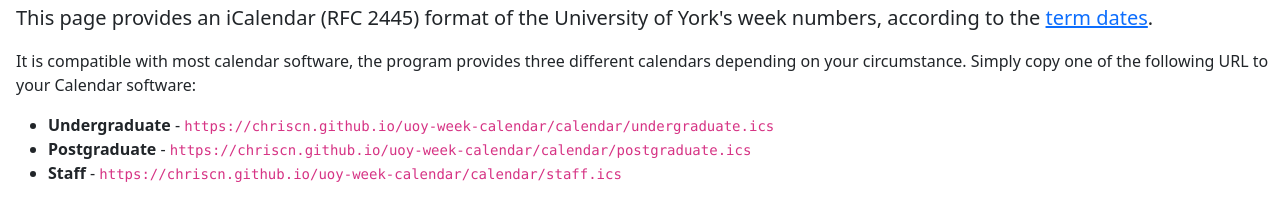
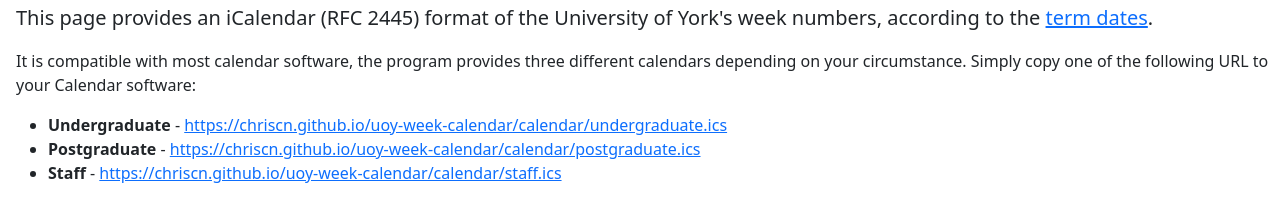
Before and after one commit to markspolakovs/uoy-week-calendar, a website: page src/public/index.html in a window 1280 px wide. Shown: the part 57-255 px from the top of the page. Drawn offline with nearby package versions, Linux system fonts and the light colour scheme.

Commit message:
feat: move from code to links (more easy to copy paste)

```diff
--- a/src/public/index.html
+++ b/src/public/index.html
@@ -20,9 +20,9 @@
             <p class="lead">This page provides an iCalendar (RFC 2445) format of the University of York's week numbers, according to the <a href="https://www.york.ac.uk/about/term-dates/" target="_blank">term dates</a>.</p>
             <p>It is compatible with most calendar software, the program provides three different calendars depending on your circumstance. Simply copy one of the following URL to your Calendar software:</p>
             <ul>
-                <li><b>Undergraduate</b> - <code>https://chriscn.github.io/uoy-week-calendar/calendar/undergraduate.ics</code></li>
-                <li><b>Postgraduate</b> - <code>https://chriscn.github.io/uoy-week-calendar/calendar/postgraduate.ics</code></li>
-                <li><b>Staff</b> - <code>https://chriscn.github.io/uoy-week-calendar/calendar/staff.ics</code></li>
+                <li><b>Undergraduate</b> - <a href="https://chriscn.github.io/uoy-week-calendar/calendar/undergraduate.ics">https://chriscn.github.io/uoy-week-calendar/calendar/undergraduate.ics</a></li>
+                <li><b>Postgraduate</b> - <a href="https://chriscn.github.io/uoy-week-calendar/calendar/postgraduate.ics">https://chriscn.github.io/uoy-week-calendar/calendar/postgraduate.ics</a></li>
+                <li><b>Staff</b> - <a href="https://chriscn.github.io/uoy-week-calendar/calendar/staff.ics">https://chriscn.github.io/uoy-week-calendar/calendar/staff.ics</a></li>
             </ul>
             <p>The program should support up to the academic year 2029/2030; and is easily updatable past that. However, it will only generate the current academic year's week numbers.</p>
             <h2>Format</h2>
```
